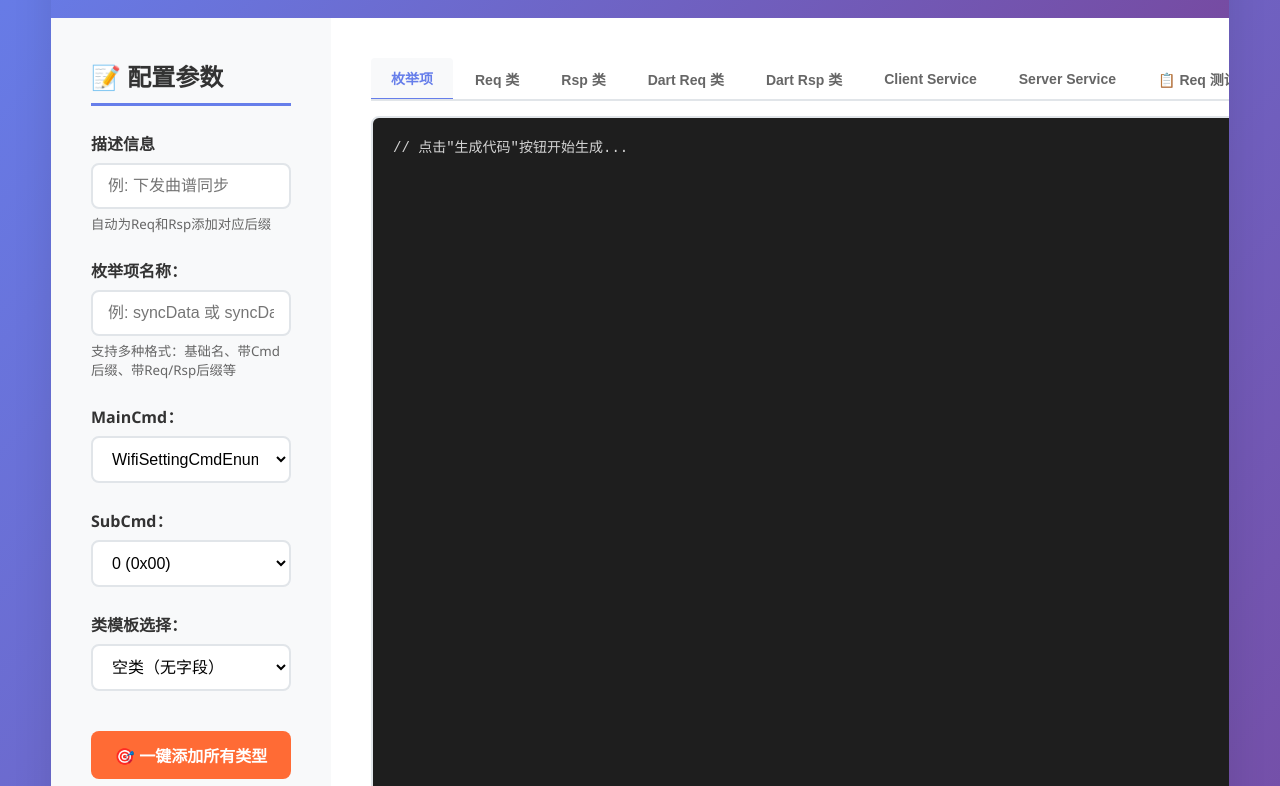
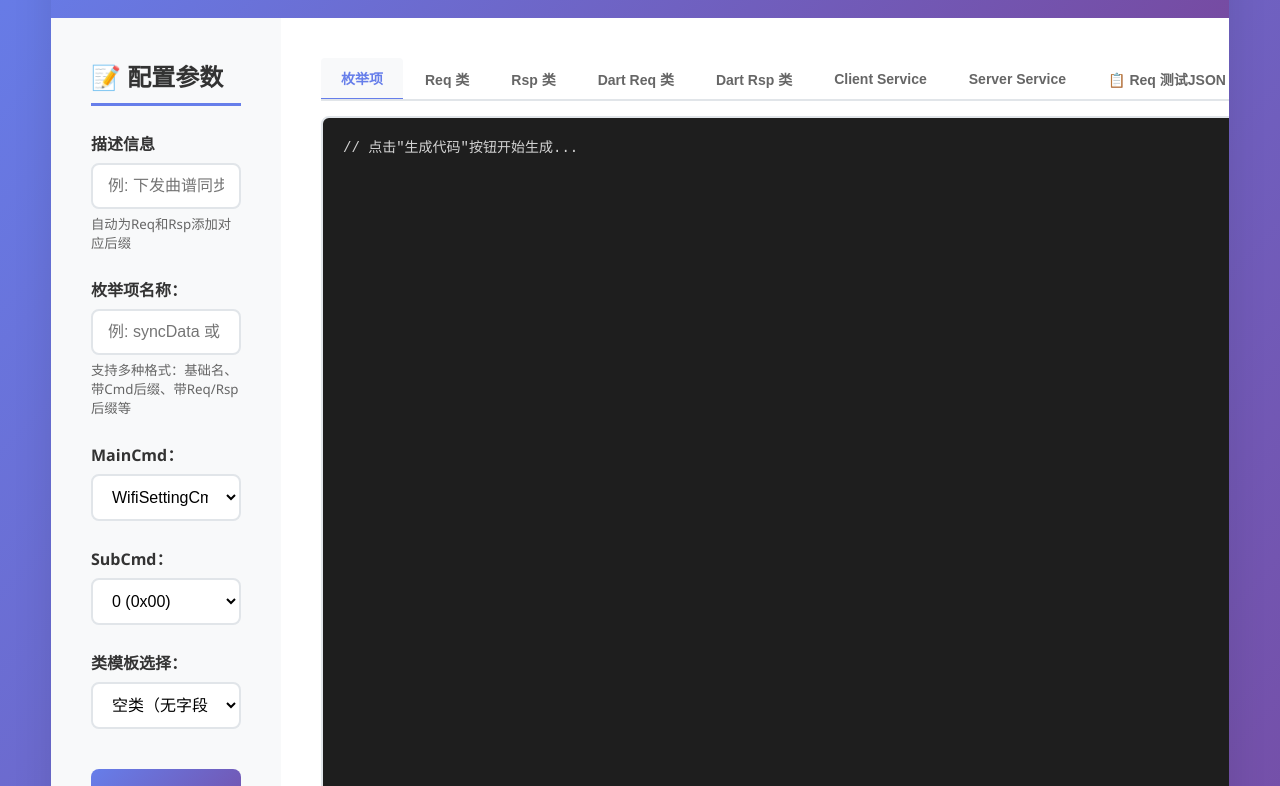
Before and after one commit to znbflyingant/bluetooth-code-generator, a plain HTML site: page code_generator.html in a window 1280 px wide. Shown: the part 130-916 px from the top of the page. Drawn offline with nearby package versions, Linux system fonts and the light colour scheme.

Commit message:
隐藏测试按钮

```diff
--- a/code_generator.html
+++ b/code_generator.html
@@ -186,7 +186,7 @@
                     </div>
 
                     <div style="display: flex; gap: 10px; flex-wrap: wrap;">
-                        <button type="button" onclick="addAllFieldTypes()" style="background: #ff6b35; color: white; border: none; padding: 12px 20px; border-radius: 8px; cursor: pointer; font-size: 16px; font-weight: bold; flex: 1; min-width: 200px;">🎯 一键添加所有类型</button>
+                        <button type="button" onclick="addAllFieldTypes()" style="display: none;background: #ff6b35; color: white; border: none; padding: 12px 20px; border-radius: 8px; cursor: pointer; font-size: 16px; font-weight: bold; flex: 1; min-width: 200px;">🎯 一键添加所有类型</button>
                         <button type="submit" class="btn" style="flex: 1; min-width: 150px;">🚀 生成代码</button>
                     </div>
                 </form>
```
